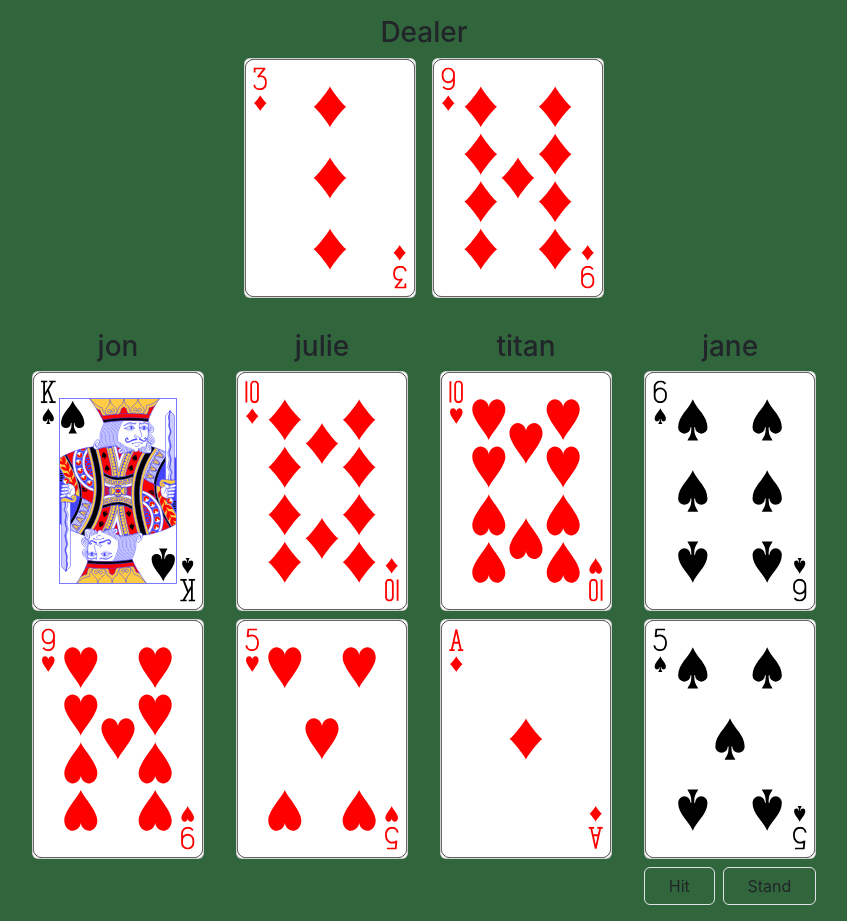
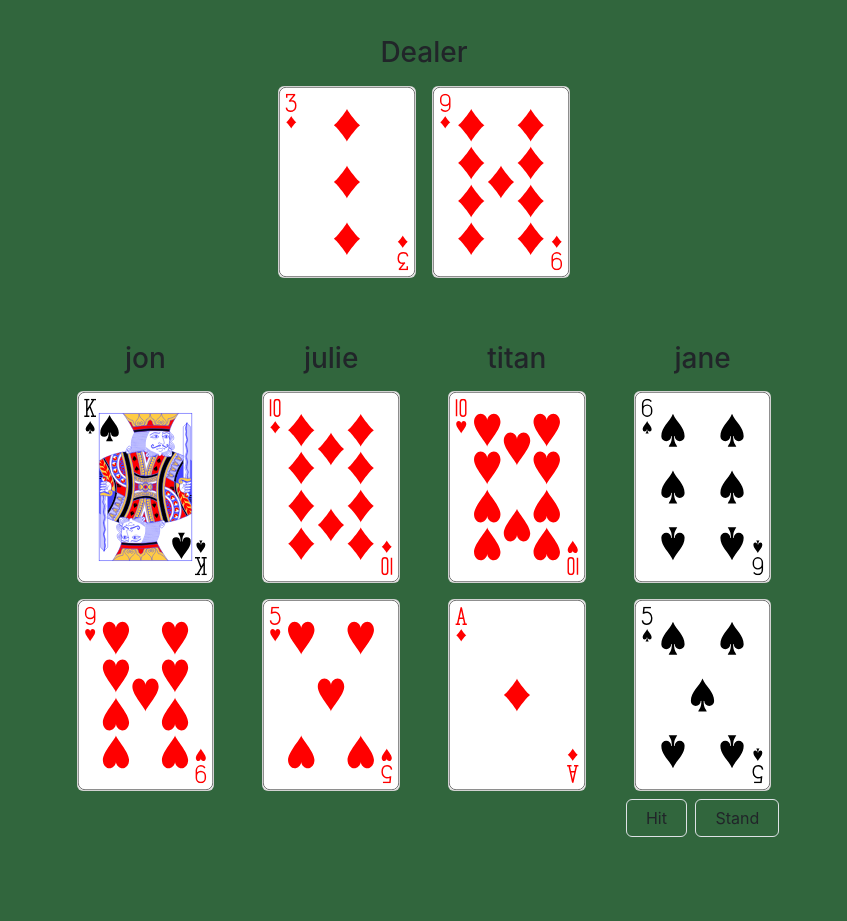
Before and after one commit to julzevias/blackjack_vite, a React (Vite) app: page / in a window 1280 px wide. Both pictures are taken after a click on the button "Start Game". Shown: the whole page, without its empty margins (216-1063 px from the left). After the commit the page ends 857 px from the top, so only its background shows below. Built offline with nearby package versions, Linux system fonts and the light colour scheme.

Commit message:
-added winners, bust displays & calculations - added Dealer auto-calculation logic

```diff
--- a/index.scss
+++ b/index.scss
@@ -16,6 +16,6 @@ code {
 }
 
 .card {
-  max-height: 15em;
+  max-height: 12em;
   max-width: auto;
 }
--- a/src/App.tsx
+++ b/src/App.tsx
@@ -1,9 +1,9 @@
 import { useState } from "react";
 import { PlayerInfo } from "./types";
-import createDeck from "./components/setup/CreateDeck";
+import createDeck from "./components/setup/helpers/createDeck";
 import InitializePlayers from "./components/setup/InitializePlayers";
 import { DeckContext } from "./useContext/context";
-import createPlayerHands from "./components/setup/CreatePlayerHands";
+import createPlayerHands from "./components/setup/helpers/createPlayerHands";
 import GameBoard from "./components/gameBoard/GameBoard";
 
 function App() {
--- a/src/components/gameBoard/GameBoard.tsx
+++ b/src/components/gameBoard/GameBoard.tsx
@@ -18,21 +18,11 @@ const GameBoard = () => {
   return (
     <div className="d-flex flex-column align-items-center">
       <div className="flex-column justify-content-center m-3">
-        <h3 className="text-center">Dealer</h3>
         <div className="d-flex justify-content-center">
-          {allPlayerInfo[0].hand.map((card: string) => {
-            return (
-              <img
-                key={card}
-                src={`/src/assets/poker-qr/` + card + `.svg`}
-                alt={card}
-                className="card mx-2"
-              />
-            );
-          })}
+          <PlayerGroup playerInfo={allPlayerInfo.slice(0, 1)} />
         </div>
       </div>
-      <div className="d-flex">
+      <div className="d-flex flex-column">
         <PlayerGroup playerInfo={allPlayerInfo.slice(1)} />
       </div>
     </div>
--- a/src/components/gameBoard/PlayerGroup.tsx
+++ b/src/components/gameBoard/PlayerGroup.tsx
@@ -2,6 +2,8 @@ import { useContext, useState } from "react";
 import { GameContextProps, PlayerInfo } from "../../types";
 import { DeckContext } from "../../useContext/context";
 import { hit } from "./helpers/hit";
+import { calculateSum } from "./helpers/calculateSum";
+import { calculateWinners } from "./helpers/calculateWinners";
 
 const PlayerHand = ({ playerInfo }: { playerInfo: PlayerInfo[] }) => {
   const { deck, setDeck, allPlayerInfo, setAllPlayerInfo } =
@@ -11,9 +13,44 @@ const PlayerHand = ({ playerInfo }: { playerInfo: PlayerInfo[] }) => {
   const [currentPlayer, setCurrentPlayer] = useState<string>(
     players[players.length - 1]
   );
+  const [confirmDealerTurn, setConfirmDealerTurn] = useState<boolean>(false);
+  const [busted, setBusted] = useState<string[]>([]);
+  const [winners, setWinners] = useState<string[]>([]);
+
+  const determineWinners = () => {
+    const winners = calculateWinners(allPlayerInfo!, players);
+
+    setWinners(winners || []);
+  };
 
   const runDealerTurn = () => {
-    console.log("dealer turn");
+    //1. calculate sum of dealer's hand
+    //2. while sum < 17, hit
+    //3. if sum >= 17, calculate Winners
+
+    let localDeck = [...deck!];
+    let localAllPlayerInfo = [...allPlayerInfo!];
+
+    let dealerHand = allPlayerInfo?.[0].hand;
+    let dealerSum = calculateSum(dealerHand || []);
+
+    while (dealerSum < 17) {
+      const result = hit("Dealer", localDeck, localAllPlayerInfo);
+      dealerHand = result?.newAllPlayerInfo[0].hand;
+      dealerSum = calculateSum(dealerHand || []);
+      localDeck = result?.newDeck || [];
+      localAllPlayerInfo = result?.newAllPlayerInfo || [];
+    }
+
+    if (dealerSum > 21) {
+      setBusted([...busted, "Dealer"]);
+    }
+    if (setDeck && setAllPlayerInfo) {
+      setDeck(localDeck);
+      setAllPlayerInfo(localAllPlayerInfo);
+    }
+
+    determineWinners();
   };
 
   const onHit = () => {
@@ -21,49 +58,93 @@ const PlayerHand = ({ playerInfo }: { playerInfo: PlayerInfo[] }) => {
       return;
     }
 
-    const sumOfCurrentPlayerHand =
-      hit(
-        currentPlayer,
-        deck,
-        setDeck || (() => {}),
-        allPlayerInfo,
-        setAllPlayerInfo || (() => {})
-      ) || 0;
-
-    if (sumOfCurrentPlayerHand >= 21) {
-      onStand();
+    const result = hit(currentPlayer, deck, allPlayerInfo);
+    updateContext(
+      result as {
+        playerName: string;
+        newAllPlayerInfo: PlayerInfo[];
+        newSum: number;
+        newDeck: string[];
       }
+    );
   };
 
   const onStand = () => {
     const index = players.indexOf(currentPlayer);
 
     if (index === 0) {
-      runDealerTurn();
+      setConfirmDealerTurn(true);
     }
 
     setCurrentPlayer(players[index - 1]);
   };
 
+  const updateContext = (result: {
+    playerName: string;
+    newAllPlayerInfo: PlayerInfo[];
+    newSum: number;
+    newDeck: string[];
+  }) => {
+    if (result !== undefined) {
+      const isDealerTurn = result?.playerName === "Dealer";
+      const newSum = result?.newSum;
+      const newAllPlayerInfo = result.newAllPlayerInfo;
+      const newDeck = result.newDeck;
+
+      if (newSum > 21 && !isDealerTurn) {
+        setAllPlayerInfo?.(newAllPlayerInfo);
+        setBusted([...busted, result?.playerName]);
+        onStand();
+      } else if (newSum > 17 && isDealerTurn) {
+        setAllPlayerInfo?.(newAllPlayerInfo);
+      } else {
+        setAllPlayerInfo?.(newAllPlayerInfo);
+      }
+
+      setDeck?.(newDeck);
+    }
+  };
+
   return (
     <>
+      {confirmDealerTurn && (
+        <button onClick={runDealerTurn} className="btn text-light border">
+          Take Dealer Turn
+        </button>
+      )}
+      <div className="d-flex justify-content-center m-1">
         {playerInfo.map((player: PlayerInfo) => {
           return (
-          <div key={player.name} className="flex-column align-items-center m-3">
-            <h3 className="text-center">{player.name}</h3>
-            <div className="d-flex flex-column">
+            <div
+              key={player.name}
+              className="flex-column align-items-center m-3"
+            >
+              <div className="text-center">
+                {winners.includes(player.name) && (
+                  <div className="bg-success text-light rounded">WINNER</div>
+                )}
+                <h3>{player.name}</h3>
+                {busted.includes(player.name) && (
+                  <div className="bg-danger text-light rounded">BUSTED</div>
+                )}
+              </div>
+              <div
+                className={`d-flex ${
+                  player.name === "Dealer" ? "flex-row" : "flex-column"
+                }`}
+              >
                 {player.hand.map((card: string) => {
                   return (
                     <img
                       key={card}
                       src={`/src/assets/poker-qr/` + card + `.svg`}
                       alt={card}
-                    className="card mb-2"
+                      className="card m-2"
                     />
                   );
                 })}
               </div>
-            {player.name === currentPlayer && (
+              {player.name === currentPlayer && player.name !== "Dealer" && (
                 <div className="d-flex gap-2">
                   <button onClick={onHit} className="btn flex-grow-1 border">
                     Hit
@@ -76,6 +157,7 @@ const PlayerHand = ({ playerInfo }: { playerInfo: PlayerInfo[] }) => {
             </div>
           );
         })}
+      </div>
     </>
   );
 };
--- /dev/null
+++ b/src/components/gameBoard/helpers/calculateWinners.ts
@@ -0,0 +1,32 @@
+import { PlayerInfo } from "../../../types";
+import { calculateSum } from "./calculateSum";
+
+export function calculateWinners(
+  allPlayerInfo: PlayerInfo[],
+  players: string[]
+) {
+  if (!allPlayerInfo) {
+    return;
+  }
+
+  const dealerSum = calculateSum(allPlayerInfo?.[0].hand);
+  const playerSums = allPlayerInfo
+    .slice(1)
+    .map((player) => calculateSum(player.hand));
+
+  const winners: string[] = [];
+
+  playerSums.forEach((sum, index) => {
+    if (sum > 21) {
+      return;
+    } else if (dealerSum > 21) {
+      winners.push(players[index]);
+    } else if (sum > dealerSum) {
+      winners.push(players[index]);
+    } else if (sum === dealerSum) {
+      winners.push(players[index]);
+    }
+  });
+
+  return winners;
+}
--- a/src/components/gameBoard/helpers/hit.ts
+++ b/src/components/gameBoard/helpers/hit.ts
@@ -4,9 +4,7 @@ import { calculateSum } from "./calculateSum";
 export function hit(
   currentPlayer: string,
   deck: string[],
-  setDeck: (card: string[]) => void,
-  allPlayerInfo: PlayerInfo[],
-  setAllPlayerInfo: (allPlayerInfo: PlayerInfo[]) => void
+  allPlayerInfo: PlayerInfo[]
 ) {
   if (!allPlayerInfo || !deck) {
     return;
@@ -15,6 +13,7 @@ export function hit(
   // 1. draw a card and add it to the current player's hand
   const newCard = deck?.[0];
   const newDeck = deck?.slice(1);
+
   const newAllPlayerInfo = allPlayerInfo.map((player) => {
     if (player.name === currentPlayer) {
       return { ...player, hand: [...player.hand, newCard] };
@@ -28,13 +27,12 @@ export function hit(
     (player) => player.name === currentPlayer
   )?.hand;
 
-  const sum = calculateSum(currentPlayerHand || []);
+  const newSum = calculateSum(currentPlayerHand || []);
 
-  // 3. Set the playerInfo state with the new or old playerInfo
-  sum < 21
-    ? setAllPlayerInfo?.(newAllPlayerInfo)
-    : setAllPlayerInfo(allPlayerInfo);
-  setDeck?.(newDeck);
-
-  return sum;
+  return {
+    playerName: currentPlayer,
+    newAllPlayerInfo: newAllPlayerInfo,
+    newSum: newSum,
+    newDeck: newDeck,
+  };
 }
--- a/src/components/setup/CreatePlayerHands.ts
+++ b/src/components/setup/helpers/createPlayerHands.ts
@@ -1,4 +1,4 @@
-import { PlayerInfo } from "../../types";
+import { PlayerInfo } from "../../../types";
 
 export default function createPlayerHands(
   players: string[],
```
Also changed, not shown: src/components/createDeck.ts (deleted, +0 -38 lines), src/components/setup/helpers/createDeck.ts (renamed from src/components/setup/CreateDeck.ts). Lines whose indentation alone changed are shown as unchanged.
